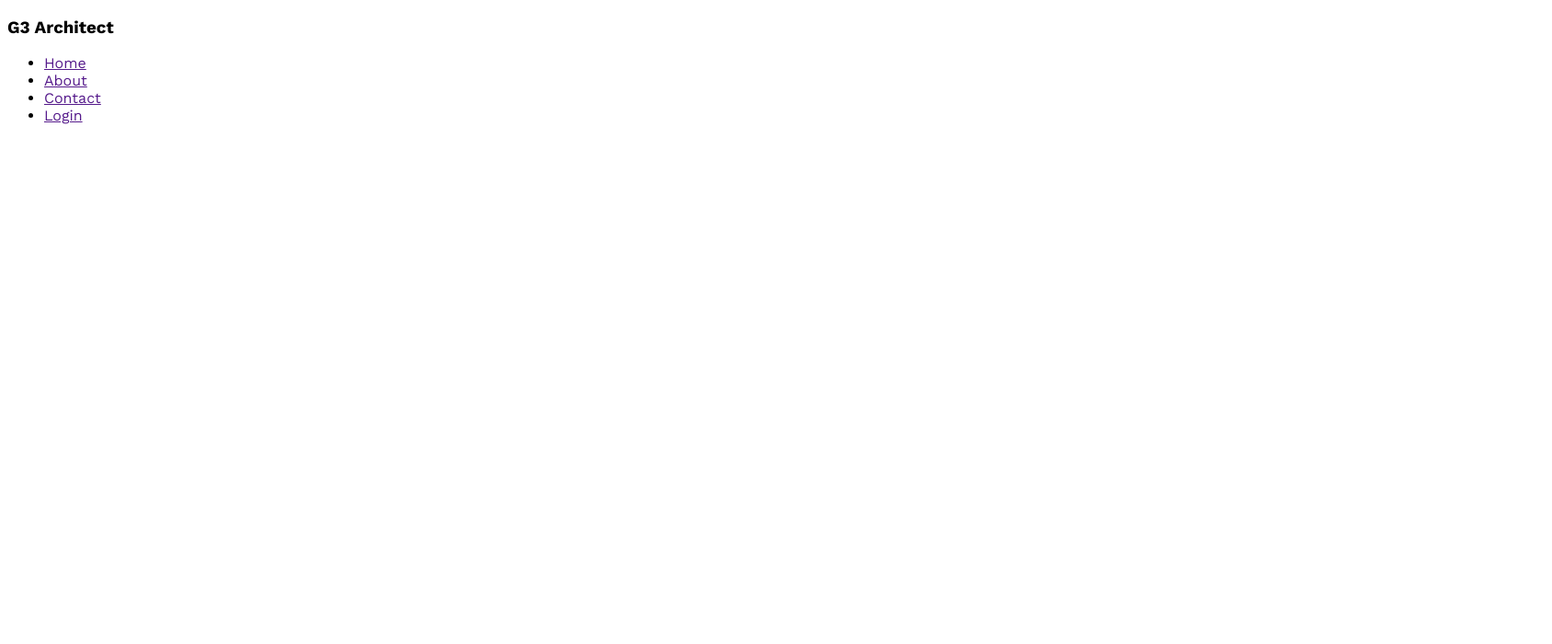
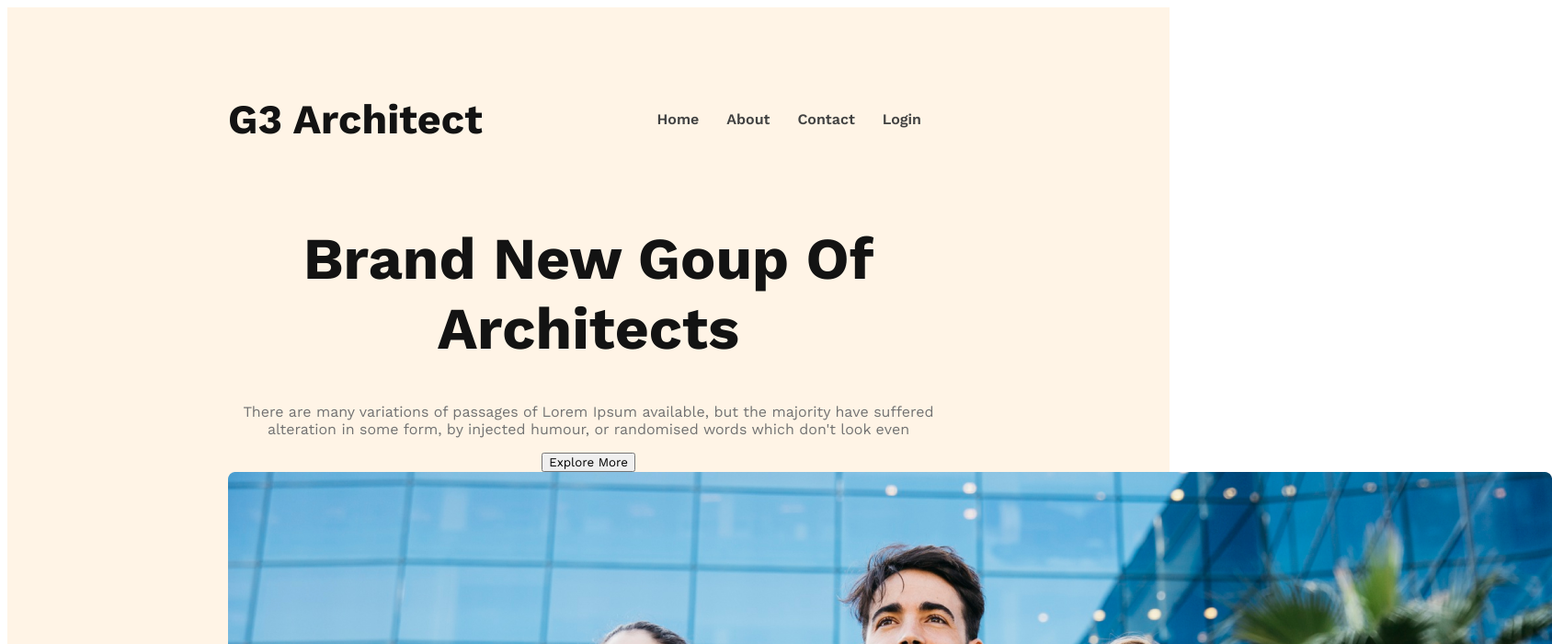
Before and after one commit to HoqueShaon/g3-architect-website, a plain HTML site: page index.html in a window 1280 px wide. Shown: the top 700 px of the page at 92% size, 1688 px wide, since content can reach past the window. Drawn offline with nearby package versions, Linux system fonts and the light colour scheme.

Commit message:
banner content added

```diff
--- a/index.html
+++ b/index.html
@@ -12,7 +12,7 @@
 <body>
     <header>
         <nav>
-            <h3>G3 Architect</h3>
+            <h3 class="nav-title">G3 Architect</h3>
             <ul>
                 <li><a href="">Home </a></li>
                 <li><a href="">About</a></li>
@@ -20,6 +20,14 @@
                 <li><a href="">Login</a></li>
             </ul>
         </nav>
+        <div class="banner">
+            <div class="banner-content">
+                <h1 class="banner-title">Brand New Goup Of Architects</h1>
+            <p class="banner-description">There are many variations of passages of Lorem Ipsum available, but the majority have suffered alteration in some form, by injected humour, or randomised words which don't look even</p>
+            <button class="btn-primary">Explore More</button>
+            </div>
+            <img src="images/banner.png" alt="">
+        </div>
     </header>
     <main>
 
--- a/styles/architect.css
+++ b/styles/architect.css
@@ -1,4 +1,52 @@
-/* Font added */
+/* shared styles */
 * {
     font-family: 'Work Sans', sans-serif;
 }
+.btn-primary{
+
+}
+
+
+/* Header styles */
+header{
+    background:rgba(255, 144, 14, 0.10);
+    padding: 50px 240px;
+}
+nav{
+    display: flex;
+    justify-content: space-between;
+    align-items: center;
+}
+.nav-title{
+    font-size: 2.8rem;
+    font-weight: 700;
+    color: #131313;
+}
+nav > ul{
+    display: flex;
+
+}
+nav li{
+    list-style: none;
+    margin-right: 30px;
+    font-weight: 600;
+    font-size: 1rem;
+}
+nav li a{
+    text-decoration: none;
+    color: #424242;
+}
+/* Banner styles */
+.banner-content{
+    max-width: 800px;
+    text-align: center;
+    margin: 0 auto;
+}
+.banner-title{
+    font-size: 4rem;
+    font-weight: 700;
+    color: #131313;
+}
+.banner-description{
+    color: #727272;
+}
```
